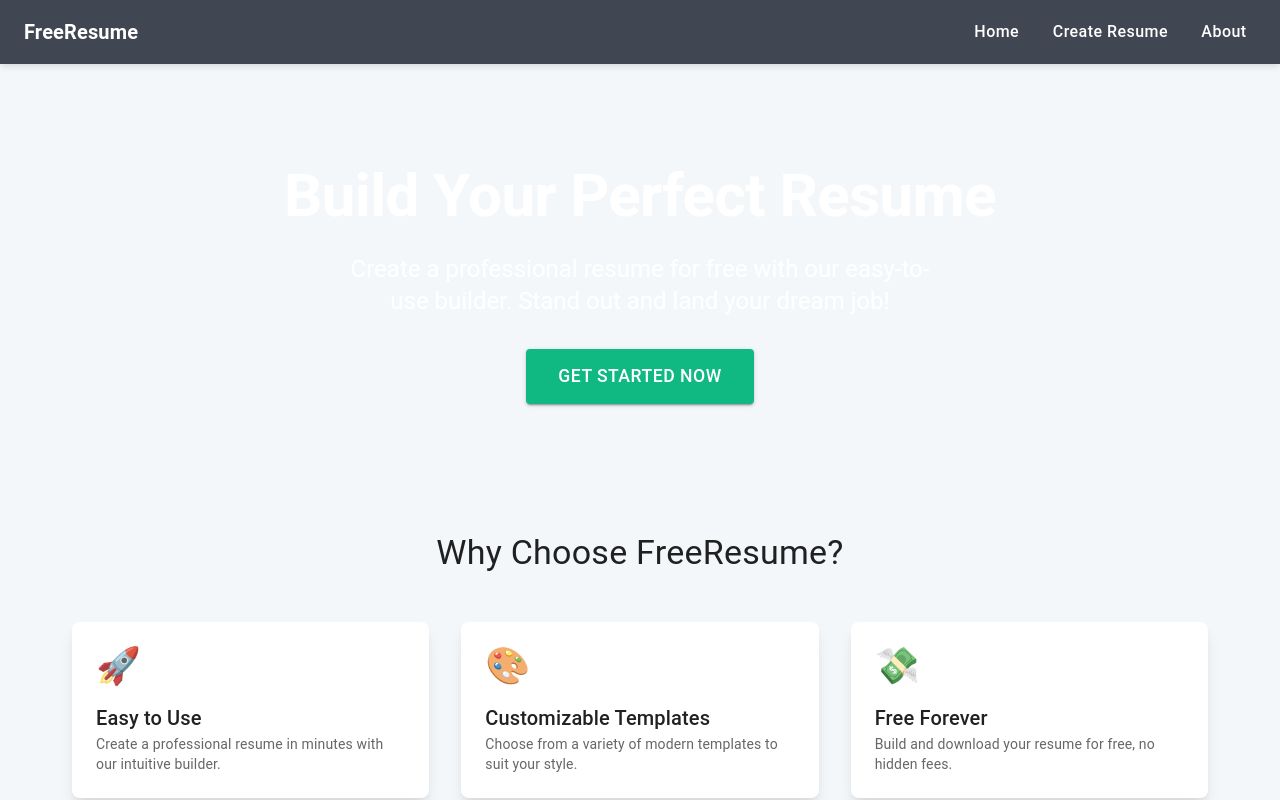
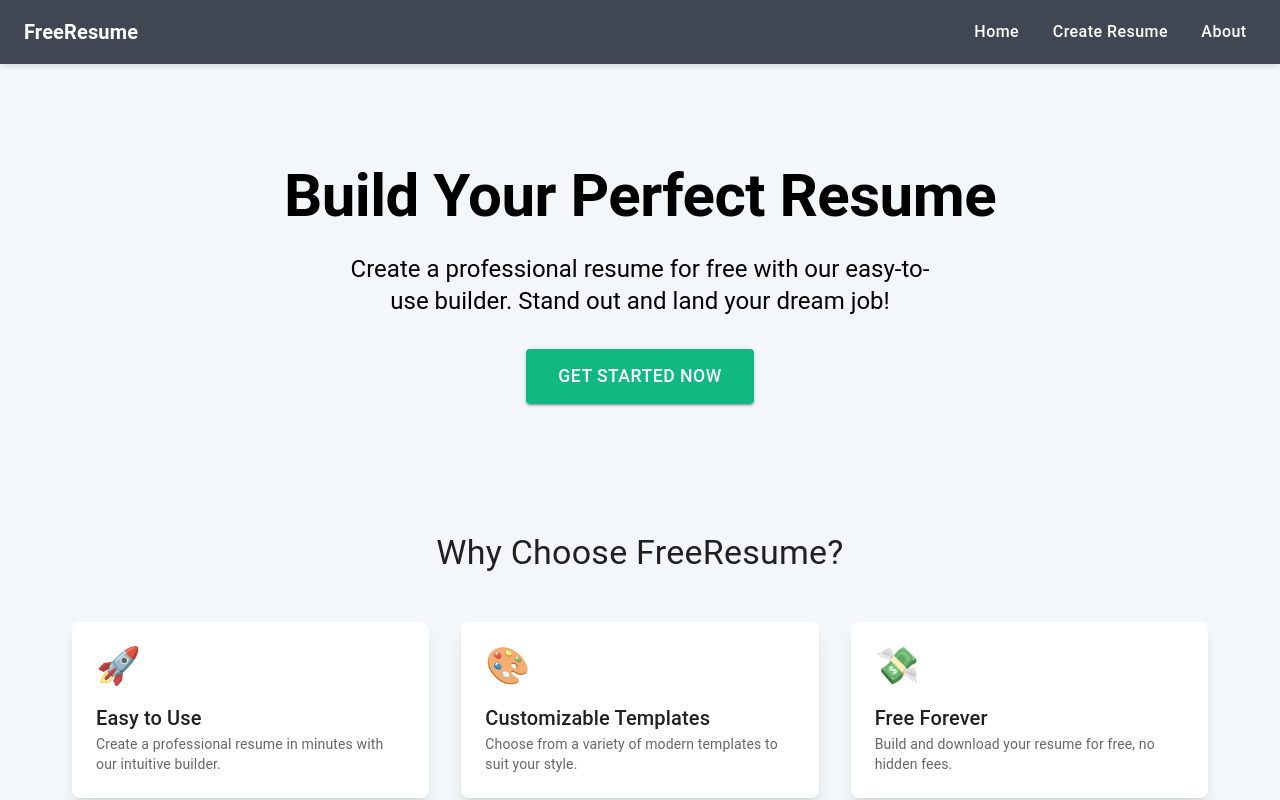
Before and after one commit to gansubhai/freeresumebuilder, a React (Create React App) app: page / in a window 1280 px wide. Shown: the top 800 px of the page. Built offline with nearby package versions, Linux system fonts and the light colour scheme.

Commit message:
Change font color to black

```diff
--- a/src/component/nav/HomePage.js
+++ b/src/component/nav/HomePage.js
@@ -63,10 +63,10 @@ function HomePage() {
           animate={{ opacity: 1, y: 0 }}
           transition={{ duration: 0.8 }}
         >
-          <Typography variant="h2" gutterBottom sx={{ fontWeight: 'bold' }}>
+          <Typography variant="h2" gutterBottom sx={{ fontWeight: 'bold', color: '#000000' }}>
             Build Your Perfect Resume
           </Typography>
-          <Typography variant="h5" sx={{ mb: 4, maxWidth: '600px', mx: 'auto' }}>
+          <Typography variant="h5" sx={{ mb: 4, maxWidth: '600px', mx: 'auto', color: '#000000' }}>
             Create a professional resume for free with our easy-to-use builder. Stand out and land your dream job!
           </Typography>
           <Button
```
